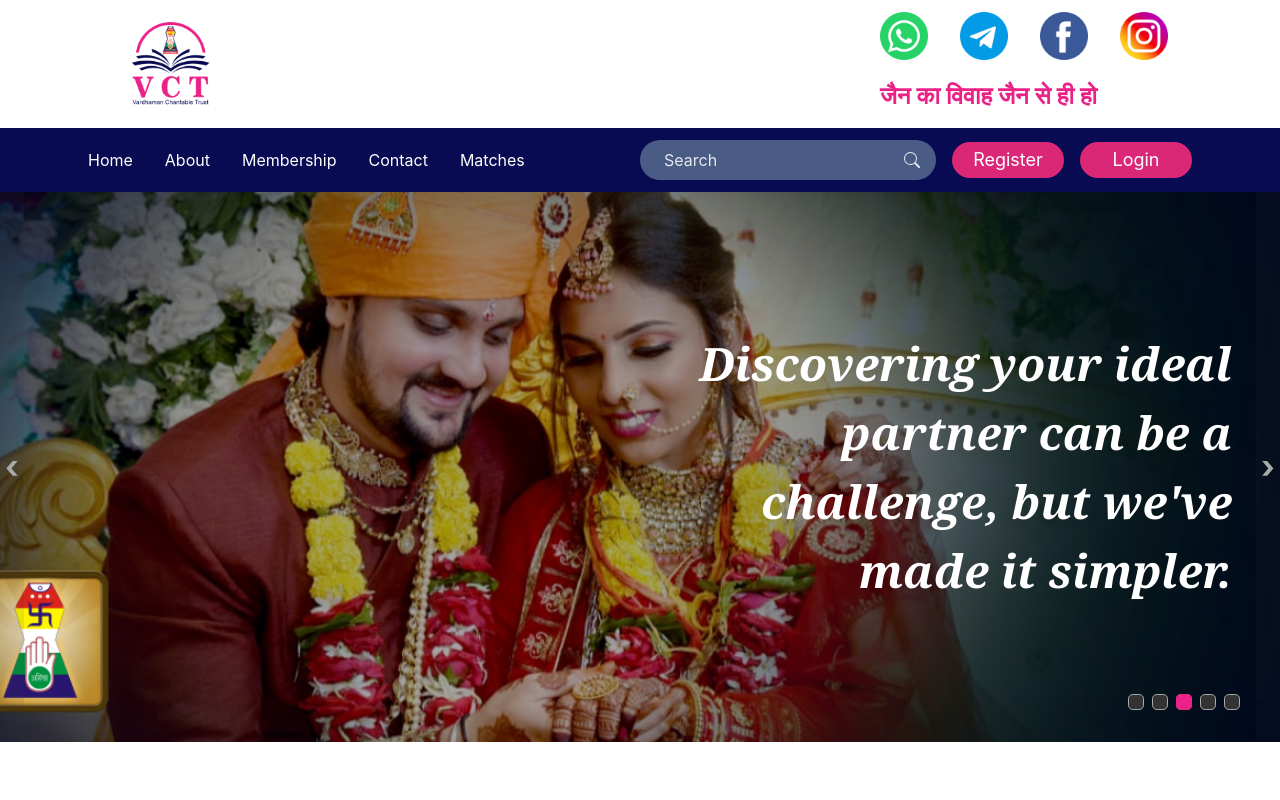
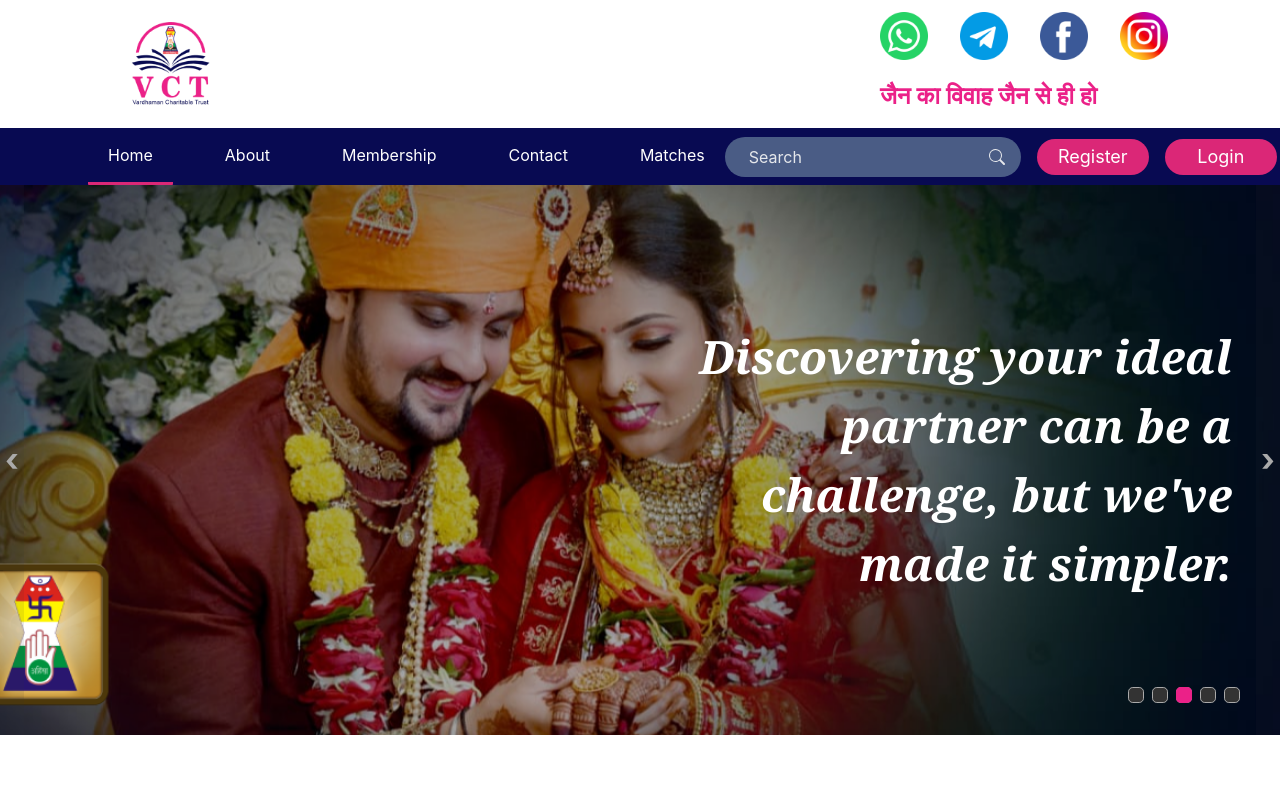
Before and after one commit to swati-aracturus/Jain-marriage, a Next.js app: page / in a window 1280 px wide. Shown: the top 800 px of the page. Built offline with nearby package versions, Linux system fonts and the light colour scheme; a web font is replaced by a local one.

Commit message:
nav bar design fixed

```diff
--- a/components/slidenav.js
+++ b/components/slidenav.js
@@ -15,12 +15,12 @@ function Slide() {
     <>
       <div className="desktop">
         <header className="bg-[#080A52] text-white px-16 ">
-          <div className="flex items-center justify-between lg:container py-3 mx-auto px-6">
+          <div className="flex items-center justify-between lg:container mx-auto px-6">
             {/* Left side options */}
             <div className="flex items-center  md:space-x-4">
               {/* Home, About, Membership, Contact, Matches links */}
-              <nav className="hidden lg:flex space-x-8 ">
-                <a href="#" className="hover:text-gray-300 ">
+              <nav className="hidden lg:flex space-x-8">
+                <a href="#" className="hover:text-gray-300 active">
                   Home
                 </a>
                 <a href="#" className="hover:text-gray-300 ">
--- a/css/index.css
+++ b/css/index.css
@@ -537,3 +537,19 @@ body {
   background-color: #ececec;
   cursor: pointer;
 }
+
+/* custom css start */
+
+nav > a {
+  padding: 15px 20px 15px 20px;
+}
+
+nav > a:active, a:hover, a.active {
+  position: relative;
+  border-bottom: 3px solid #db2877;
+  transition: 0.3s;
+  text-decoration: none;
+  border-radius: 1px;
+}
+
+/* custom css end */
```
